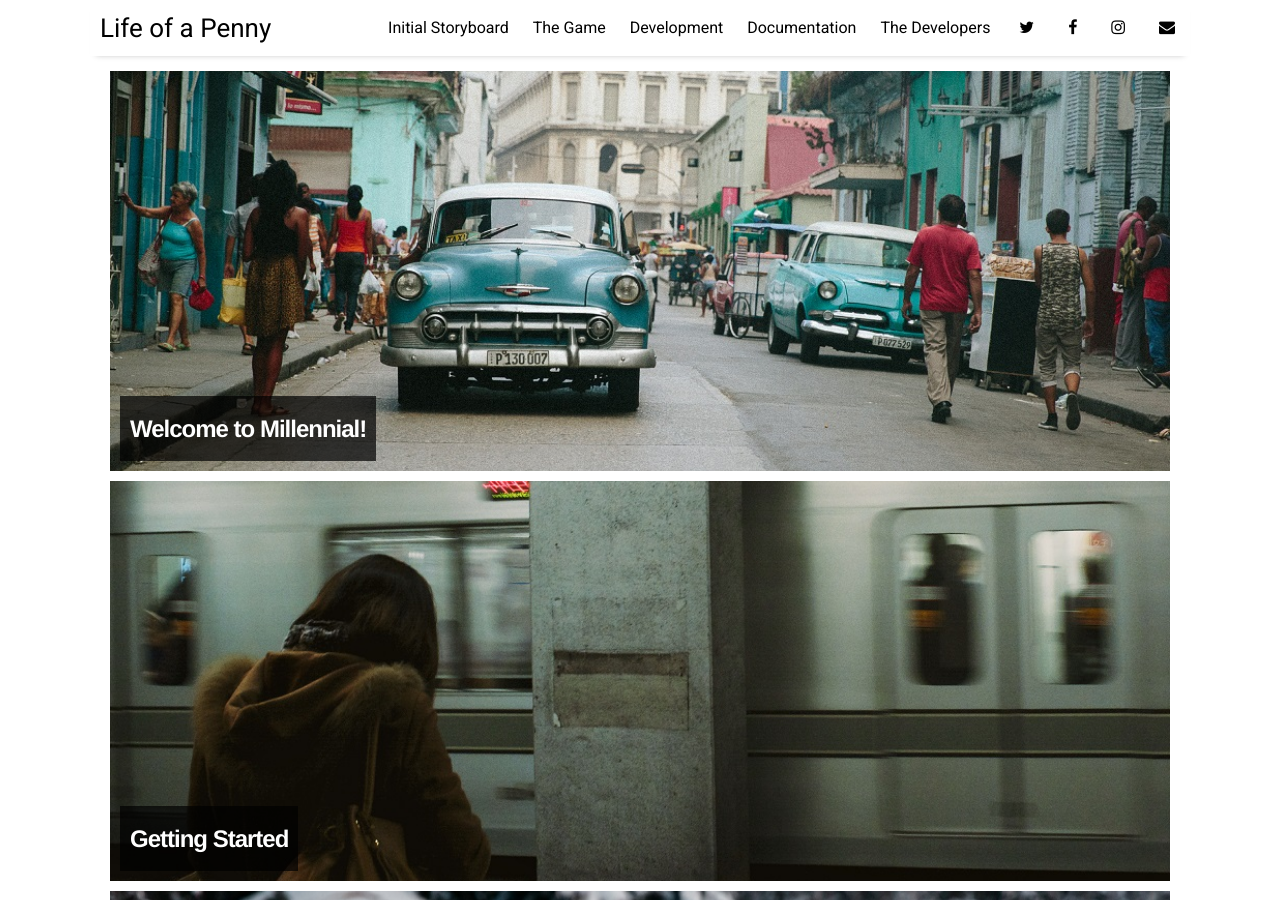
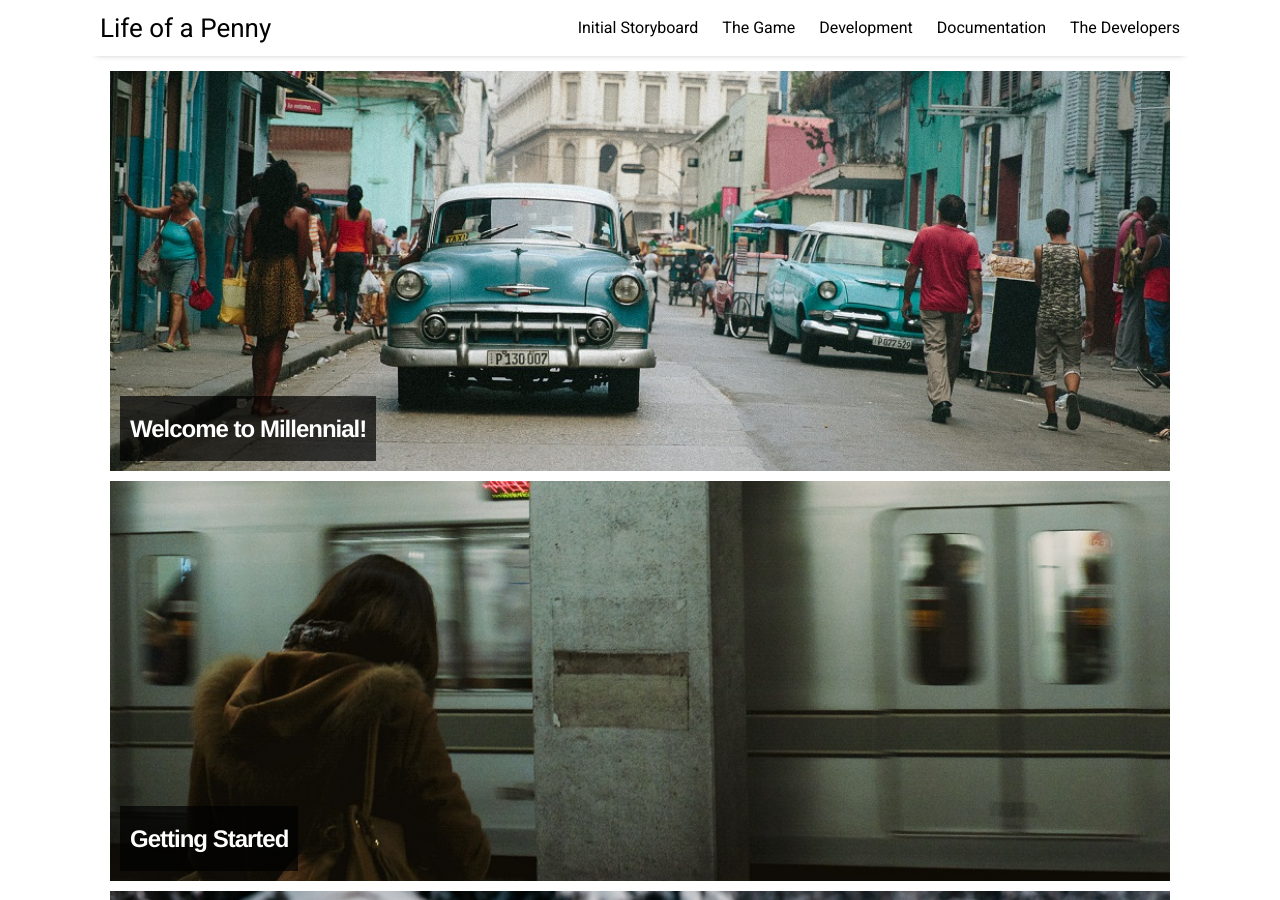
Before and after one commit to milada-game-production/life-of-a-penny.github.io, a Jekyll site: the page built from index.html, in a window 1280 px wide and 900 px high. Built offline with Jekyll 4.4.1, drawn with Linux system fonts in a browser that asks for light colours; nearby versions of some CDN libraries; the list of posts is cut into pages by our own code.

Commit message:
Update settings.yml

```diff
--- a/_data/settings.yml
+++ b/_data/settings.yml
@@ -13,13 +13,6 @@ menu:
 - {name: 'Documentation',         url: 'documentation'}
 - {name: 'The Developers',        url: 'about'}
 
-#Available social icons are powered by Font Awesome, so you can use any icon that they offer
-social:
-- {icon: 'twitter', link:    'https://twitter.com/paululele'}
-- {icon: 'facebook', link:   'https://www.facebook.com/paululele'}
-- {icon: 'instagram', link:  'https://instagram.com/paululele'}
-- {icon: 'envelope', link:   'mailto:hello@paulle.ca'}
-
 # Customize site text
 pagination:
   next_page: 'Newer'
```
